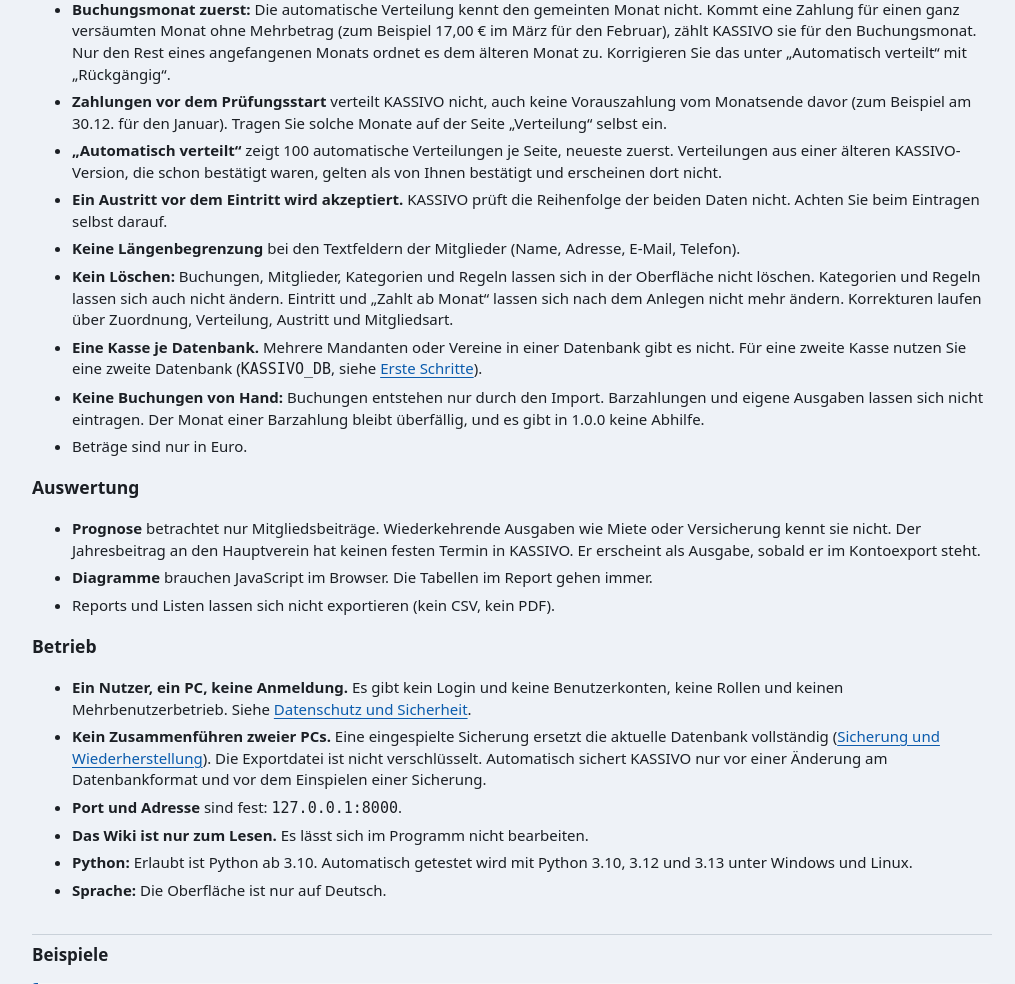
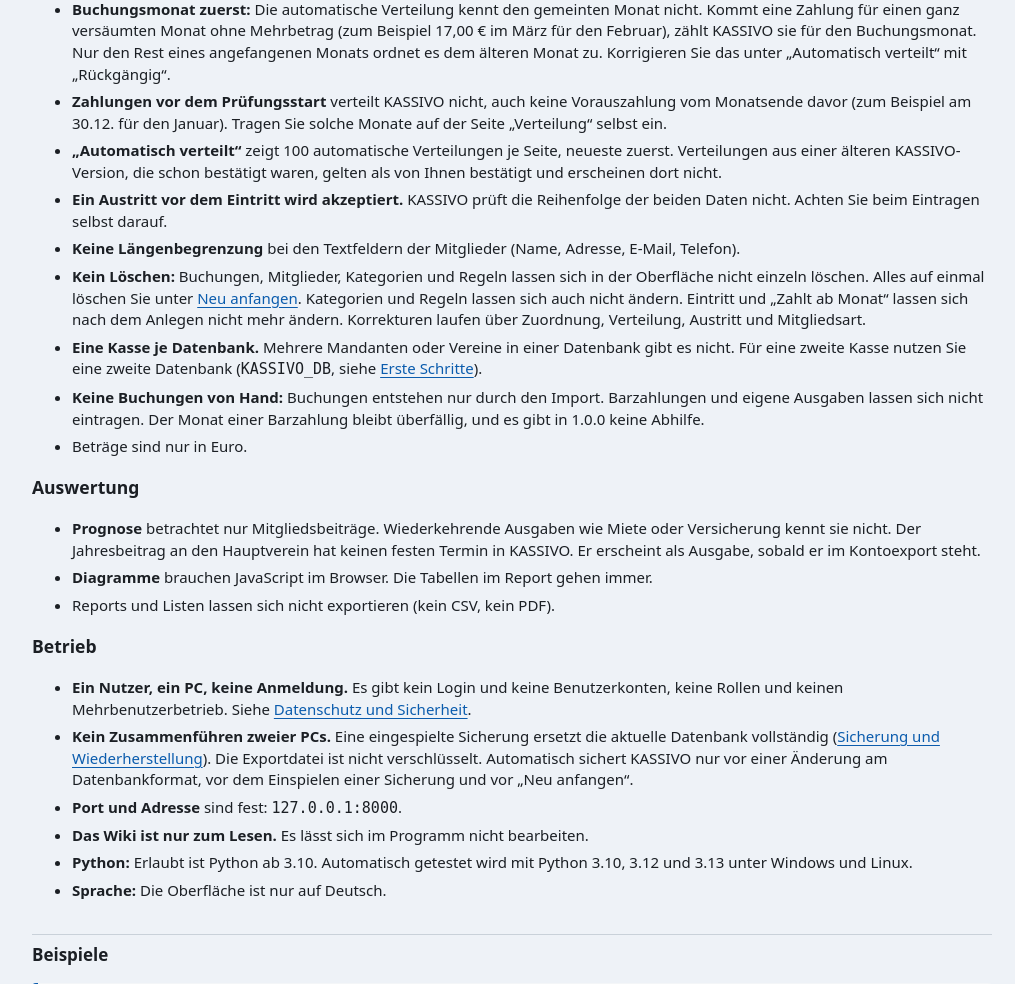
Before and after one commit to Nirodo/KASSIVO, a FastAPI app: template src/kassivo/web/templates/wiki/grenzen.html in a window 1280 px wide. Shown: the part 1000-1984 px from the top of the page, without its empty margins (264-1279 px from the left). Run offline with FastAPI, Linux system fonts and the light colour scheme; the template is opened without the code that fills it, so the values that code supplies are empty; some libraries are stand-ins or nearby versions.

Commit message:
docs: Neu anfangen in README und Wiki-Grenzen
README: kurzer Absatz zu /settings/reset; Aussage zu automatischen
Sicherungen korrigiert. Wiki "Bekannte Einschränkungen": Löschen nur
nicht einzeln, automatische Sicherung auch vor dem Neuanfang.

Refs #65

Co-Authored-By: Claude Opus 5.5 <noreply@anthropic.com>

```diff
--- a/src/kassivo/web/templates/wiki/grenzen.html
+++ b/src/kassivo/web/templates/wiki/grenzen.html
@@ -26,7 +26,7 @@
   <li><strong>„Automatisch verteilt“</strong> zeigt 100 automatische Verteilungen je Seite, neueste zuerst. Verteilungen aus einer älteren KASSIVO-Version, die schon bestätigt waren, gelten als von Ihnen bestätigt und erscheinen dort nicht.</li>
   <li><strong>Ein Austritt vor dem Eintritt wird akzeptiert.</strong> KASSIVO prüft die Reihenfolge der beiden Daten nicht. Achten Sie beim Eintragen selbst darauf.</li>
   <li><strong>Keine Längenbegrenzung</strong> bei den Textfeldern der Mitglieder (Name, Adresse, E-Mail, Telefon).</li>
-  <li><strong>Kein Löschen:</strong> Buchungen, Mitglieder, Kategorien und Regeln lassen sich in der Oberfläche nicht löschen. Kategorien und Regeln lassen sich auch nicht ändern. Eintritt und „Zahlt ab Monat“ lassen sich nach dem Anlegen nicht mehr ändern. Korrekturen laufen über Zuordnung, Verteilung, Austritt und Mitgliedsart.</li>
+  <li><strong>Kein Löschen:</strong> Buchungen, Mitglieder, Kategorien und Regeln lassen sich in der Oberfläche nicht einzeln löschen. Alles auf einmal löschen Sie unter <a href="/settings/reset">Neu anfangen</a>. Kategorien und Regeln lassen sich auch nicht ändern. Eintritt und „Zahlt ab Monat“ lassen sich nach dem Anlegen nicht mehr ändern. Korrekturen laufen über Zuordnung, Verteilung, Austritt und Mitgliedsart.</li>
   <li><strong>Eine Kasse je Datenbank.</strong> Mehrere Mandanten oder Vereine in einer Datenbank gibt es nicht. Für eine zweite Kasse nutzen Sie eine zweite Datenbank (<code>KASSIVO_DB</code>, siehe <a href="/wiki/start">Erste Schritte</a>).</li>
   <li><strong>Keine Buchungen von Hand:</strong> Buchungen entstehen nur durch den Import. Barzahlungen und eigene Ausgaben lassen sich nicht eintragen. Der Monat einer Barzahlung bleibt überfällig, und es gibt in 1.0.0 keine Abhilfe.</li>
   <li>Beträge sind nur in Euro.</li>
@@ -40,7 +40,7 @@
 <h3>Betrieb</h3>
 <ul>
   <li><strong>Ein Nutzer, ein PC, keine Anmeldung.</strong> Es gibt kein Login und keine Benutzerkonten, keine Rollen und keinen Mehrbenutzerbetrieb. Siehe <a href="/wiki/sicherheit">Datenschutz und Sicherheit</a>.</li>
-  <li><strong>Kein Zusammenführen zweier PCs.</strong> Eine eingespielte Sicherung ersetzt die aktuelle Datenbank vollständig (<a href="/wiki/backup">Sicherung und Wiederherstellung</a>). Die Exportdatei ist nicht verschlüsselt. Automatisch sichert KASSIVO nur vor einer Änderung am Datenbankformat und vor dem Einspielen einer Sicherung.</li>
+  <li><strong>Kein Zusammenführen zweier PCs.</strong> Eine eingespielte Sicherung ersetzt die aktuelle Datenbank vollständig (<a href="/wiki/backup">Sicherung und Wiederherstellung</a>). Die Exportdatei ist nicht verschlüsselt. Automatisch sichert KASSIVO nur vor einer Änderung am Datenbankformat, vor dem Einspielen einer Sicherung und vor „Neu anfangen“.</li>
   <li><strong>Port und Adresse</strong> sind fest: <code>127.0.0.1:8000</code>.</li>
   <li><strong>Das Wiki ist nur zum Lesen.</strong> Es lässt sich im Programm nicht bearbeiten.</li>
   <li><strong>Python:</strong> Erlaubt ist Python ab 3.10. Automatisch getestet wird mit Python 3.10, 3.12 und 3.13 unter Windows und Linux.</li>
```
Also changed, not shown: tests/test_reset.py (+12 -0 lines), README.md.
